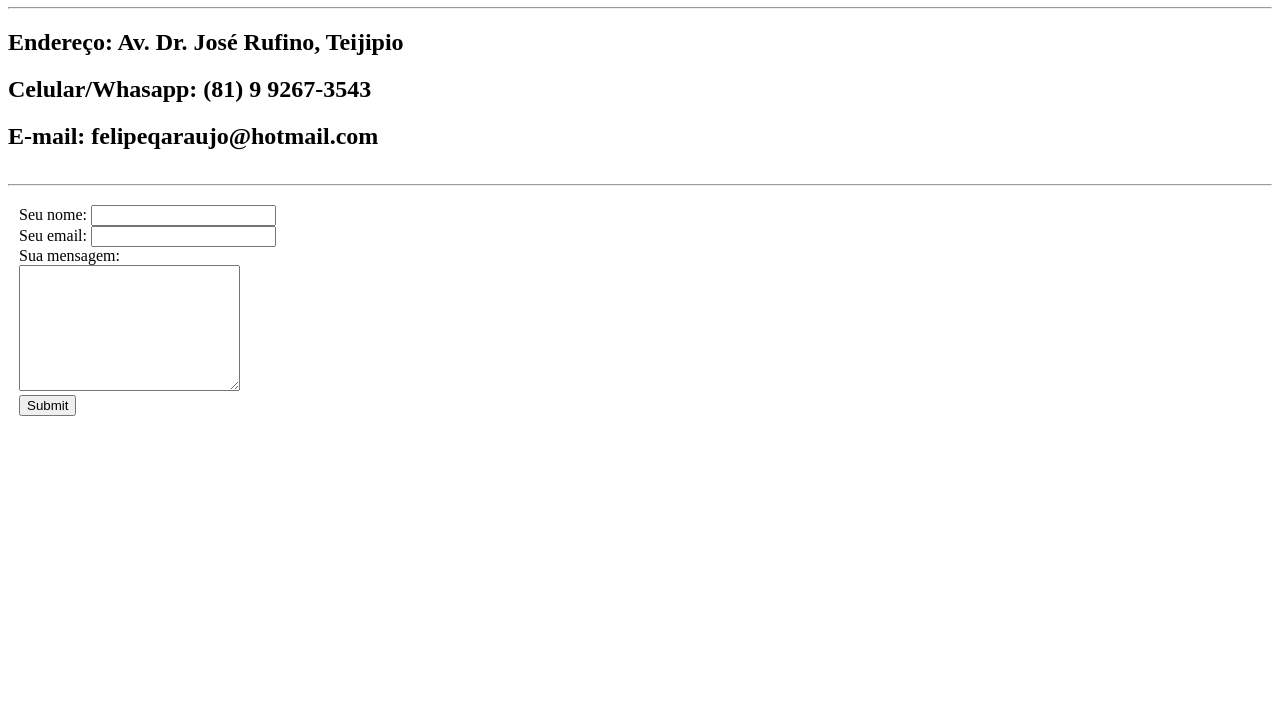
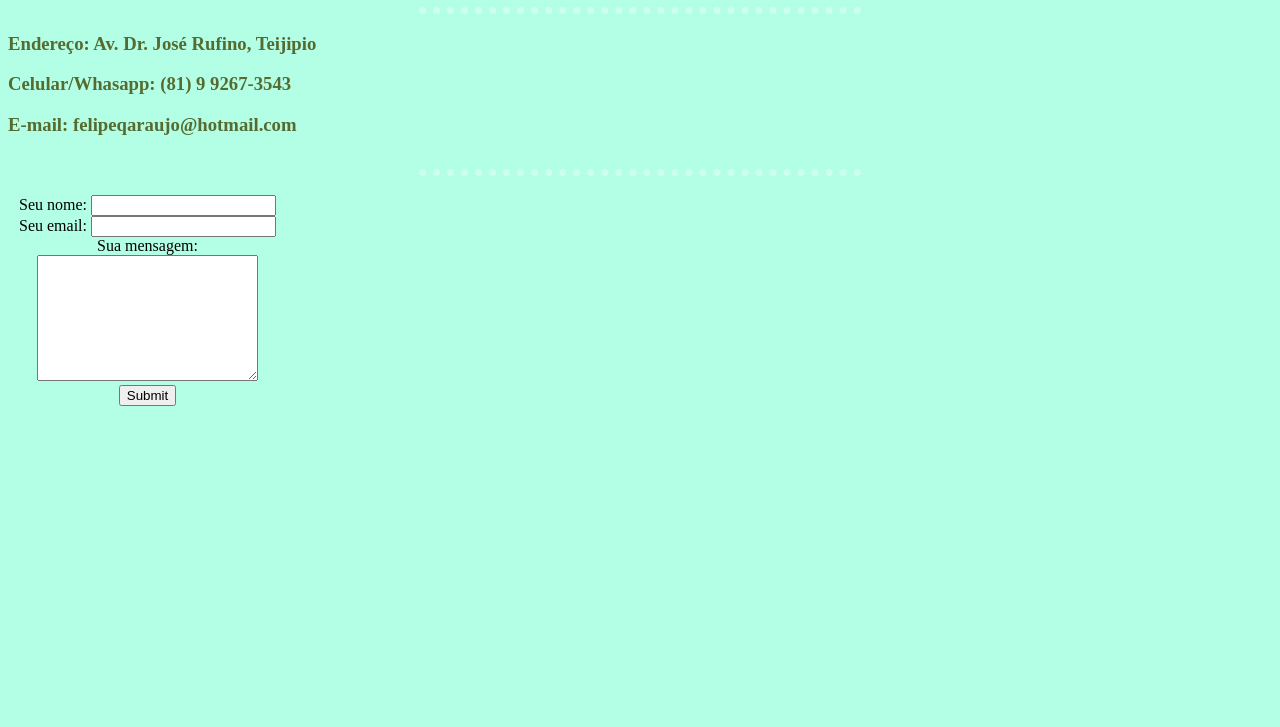
Before and after one commit to Felipedroid/CV, a plain HTML site: page contact.html in a window 1280 px wide. Shown: the part 73-800 px from the top of the page. Drawn offline with Linux system fonts and the light colour scheme.

Commit message:
Add files via upload

```diff
--- a/contact.html
+++ b/contact.html
@@ -3,15 +3,16 @@
   <head>
     <meta charset="utf-8">
     <title>Contact Information</title>
+    <link rel="stylesheet" href="CSS/styles.css">
   </head>
   <body>
     <center>
       <h1><strong>Informações para contato</strong></h1>
     </center>
     <hr>
-    <h2>Endereço: Av. Dr. José Rufino, Teijipio</h2>
-    <h2>Celular/Whasapp: (81) 9 9267-3543</h2>
-    <h2>E-mail: felipeqaraujo@hotmail.com</h2>
+    <h3>Endereço: Av. Dr. José Rufino, Teijipio</h2>
+    <h3>Celular/Whasapp: (81) 9 9267-3543</h2>
+    <h3>E-mail: felipeqaraujo@hotmail.com</h2>
     <table>
       <tr>
         <td></td>
```
Also changed, not shown: hobbies.html (+1 -0 lines).
